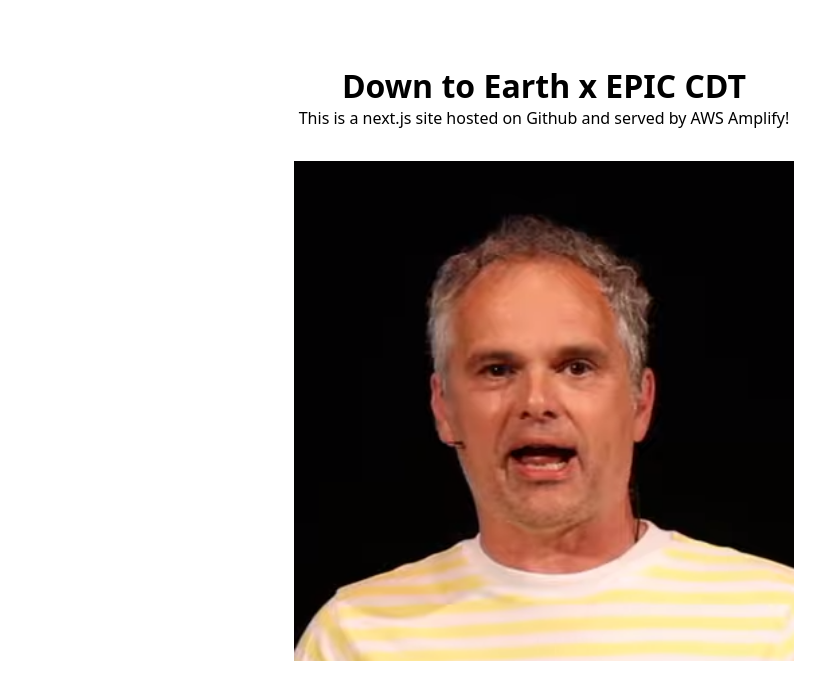
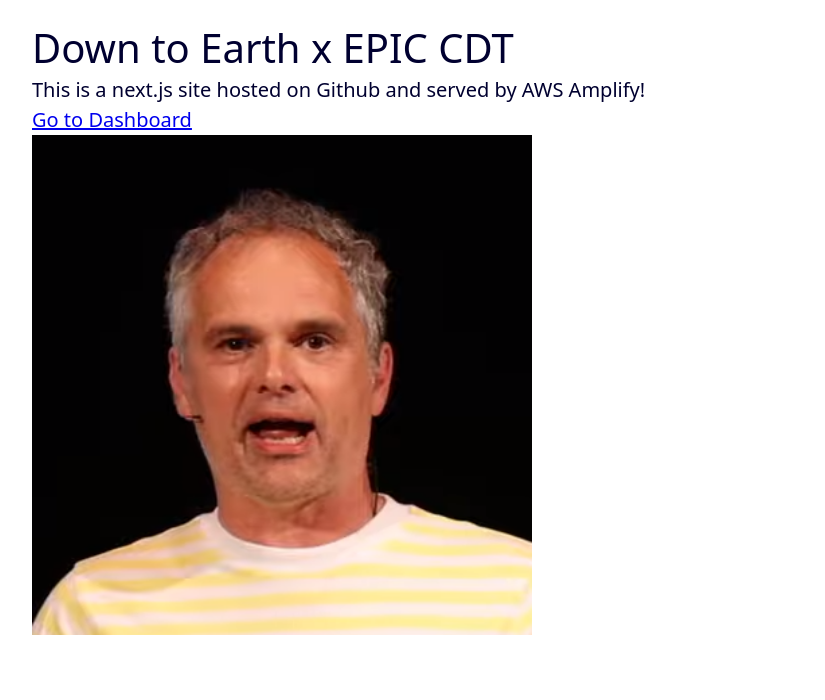
Before and after one commit to mhmatthall/matttest4dte, a Next.js app: page / in a window 1280 px wide. Shown: the top 700 px of the page, without its empty margins (96-921 px from the left). Built offline with nearby package versions, Linux system fonts and the light colour scheme.

Commit message:
Update placeholder page structure with default layout and global theme variables

```diff
--- a/src/components/demo.jsx
+++ /dev/null
@@ -1,20 +0,0 @@
-import Image from "next/image";
-
-import style from "./demo.module.scss";
-
-export default function Demo() {
-  return (
-    <main className={style.main}>
-      <h1>Down to Earth x EPIC CDT</h1>
-      <p>This is a next.js site hosted on Github and served by AWS Amplify!</p>
-      <Image
-        className={style.thumbnail}
-        src="/img/jones.png"
-        alt="Matt Jones' noggin"
-        width={500}
-        height={500}
-        priority
-      />
-    </main>
-  );
-}
--- a/src/components/demo.module.scss
+++ /dev/null
@@ -1,14 +0,0 @@
-.main {
-  display: flex;
-  justify-content: center;
-  align-items: center;
-  flex-direction: column;
-  padding: 4rem 0;
-
-  font-family: system-ui, -apple-system, BlinkMacSystemFont, "Segoe UI", Roboto,
-    Oxygen, Ubuntu, Cantarell, "Open Sans", "Helvetica Neue", sans-serif;
-}
-
-.thumbnail {
-  margin-top: 2rem;
-}
--- /dev/null
+++ b/src/components/layout/Layout.jsx
@@ -0,0 +1,27 @@
+import Head from "next/head";
+
+import Header from "@/components/layout/header/Header";
+// import Footer from "@/components/layout/footer/Footer";
+
+import style from "./layout.module.scss";
+
+// Global variables
+export const pageTitleSuffix = " | DtE test";
+
+// Here comes the layout!
+export default function Layout({ children }) {
+  return (
+    <div className={style.root}>
+      <Head>
+        <meta name="viewport" content="width=device-width, initial-scale=1" />
+        <meta name="theme-color" content="#FFFFFF" />
+        <meta name="author" content="CHIPS" />
+        <link rel="icon" href="/favicon.ico" />
+        <link rel="apple-touch-icon" href="/img/dte250.png" />
+        <link rel="manifest" href="/manifest.json" />
+      </Head>
+      <Header />
+      <div className={style.main}>{children}</div>
+    </div>
+  );
+}
--- /dev/null
+++ b/src/components/layout/header/Header.jsx
@@ -0,0 +1 @@
+export default function Header() {}
--- /dev/null
+++ b/src/components/layout/layout.module.scss
@@ -0,0 +1,24 @@
+@use "@/styles/theme";
+
+// The root object of the site, including header and footer
+.root {
+  // Ensure sticky header & footer
+  display: flex;
+  flex-direction: column;
+  justify-content: flex-start;
+  min-height: 100vh;
+}
+
+// The root object of Layout
+.main {
+  margin: 1rem theme.$page-margin;
+
+  ul {
+    margin: 0;
+    padding: 0 0 0 1.5rem;
+  }
+
+  li {
+    padding: 0.25rem 0;
+  }
+}
--- a/src/pages/index.jsx
+++ b/src/pages/index.jsx
@@ -1,13 +1,30 @@
-import Demo from "@/components/demo";
+import Layout from "@/components/layout/Layout";
 import Head from "next/head";
+import Image from "next/image";
+import Link from "next/link";
 
 export default function Home() {
   return (
-    <div>
+    <Layout>
       <Head>
         <title>DtE Demo</title>
       </Head>
-      <Demo />
-    </div>
+      <main>
+        <h1>Down to Earth x EPIC CDT</h1>
+        <p>
+          This is a next.js site hosted on Github and served by AWS Amplify!
+        </p>
+        <p>
+          <Link href="/dashboard">Go to Dashboard</Link>
+        </p>
+        <Image
+          src="/img/jones.png"
+          alt="Matt Jones' noggin"
+          width={500}
+          height={500}
+          priority
+        />
+      </main>
+    </Layout>
   );
 }
--- /dev/null
+++ b/src/styles/_fonts.scss
@@ -0,0 +1 @@
+// TODO: insert font-face here
--- /dev/null
+++ b/src/styles/_theme.scss
@@ -0,0 +1,19 @@
+@use "fonts";
+
+// ALL PLACEHOLDERS FOR NOW
+// Colours
+$primary-colour: #4444FF;
+$secondary-colour: #FF5811;
+$highlight-colour: #FFFF44;
+$light-colour: #FFF;
+$dark-colour: #000030;
+$darkest-colour: #000;
+
+// Typography
+$body-font: system-ui, -apple-system, BlinkMacSystemFont, 'Segoe UI', Roboto, Oxygen, Ubuntu, Cantarell, 'Open Sans', 'Helvetica Neue', sans-serif;
+$title-font: system-ui, -apple-system, BlinkMacSystemFont, 'Segoe UI', Roboto, Oxygen, Ubuntu, Cantarell, 'Open Sans', 'Helvetica Neue', sans-serif;
+$default-font-size: calc(15px + 0.390625vw);
+$slightly-bigger-font-size: calc(18px + 0.390625vw);
+
+// Spacing
+$page-margin: 10vw;
--- a/src/styles/globals.scss
+++ b/src/styles/globals.scss
@@ -1,16 +1,36 @@
-* {
-  box-sizing: border-box;
-  padding: 0;
-  margin: 0;
-}
+@use "theme";
 
 html,
 body {
-  max-width: 100vw;
+  margin: 0;
+  padding: 0;
+
+  box-sizing: border-box;
   overflow-x: hidden;
+
+  color: theme.$dark-colour;
+
+  font-family: theme.$body-font;
+  font-weight: normal;
+  font-size: theme.$default-font-size;
+  -webkit-font-smoothing: antialiased;
+  -moz-osx-font-smoothing: grayscale;
 }
 
-a {
-  color: inherit;
-  text-decoration: none;
+h1,
+h2,
+h3 {
+  margin: 0;
+  padding: 0;
+
+  font-family: theme.$title-font;
+  font-weight: normal;
 }
+
+p,
+li {
+  margin: 0;
+  padding: 0;
+
+  line-height: 150%;
+}
```
